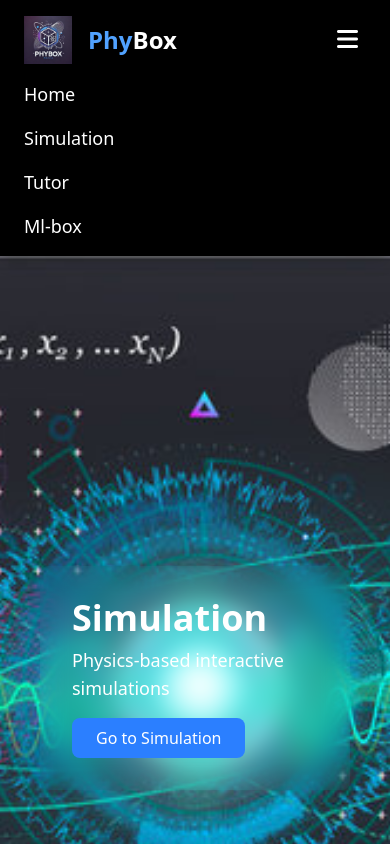
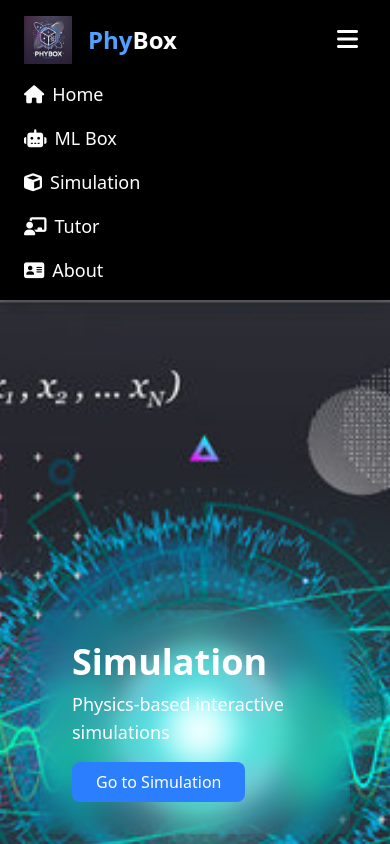
Before and after one commit to MaximumCell/My-FYP, a React (Vite) app: page / in a window 390 px wide. Both pictures are taken after a click on the button 347 px from the left and 40 px from the top of the page. Shown: the top 844 px of the page. Built offline with nearby package versions, Linux system fonts and the light colour scheme.

Commit message:
added silder aniamtion

```diff
--- a/src/App.jsx
+++ b/src/App.jsx
@@ -23,7 +23,7 @@ function App() {
         <section id="tutor" className="scroll-mt-25">
           <MathAI />
         </section>
-        <section id="About" className="scroll-mt-25">
+        <section id="About" className="scroll-mt-10">
           <About />
         </section>
         <Footer />
--- a/src/Header.jsx
+++ b/src/Header.jsx
@@ -1,8 +1,9 @@
-import React, { useState } from "react";
-import logo from "./assets/logo.jpg"
+import React, { useState, useEffect } from "react";
+import logo from "./assets/logo.jpg";
 
 const Header = () => {
   const [isMobileMenuOpen, setIsMobileMenuOpen] = useState(false);
+  const [isScrolled, setIsScrolled] = useState(false);
 
   const toggleMobileMenu = () => {
     setIsMobileMenuOpen(!isMobileMenuOpen);
@@ -15,13 +16,34 @@ const Header = () => {
     }
   };
 
+  // Add scroll event listener
+  useEffect(() => {
+    const handleScroll = () => {
+      if (window.scrollY > 50) {
+        setIsScrolled(true);
+      } else {
+        setIsScrolled(false);
+      }
+    };
+
+    window.addEventListener("scroll", handleScroll);
+    return () => window.removeEventListener("scroll", handleScroll);
+  }, []);
+
   return (
-    <header className="sticky top-0 z-50 w-full bg-black backdrop-blur-sm text-white shadow-lg">
+    <header
+      className={`sticky top-0 z-50 w-full ${
+        isScrolled ? "bg-black/90 backdrop-blur-sm" : "bg-black"
+      } text-white shadow-lg transition-all duration-300 bg-black `}
+    >
       <div className="container mx-auto px-6 py-4">
         <div className="flex justify-between items-center">
           {/* Logo */}
           <h1 className="font-montserrat text-2xl font-bold">
-            <a href="#" className="hover:opacity-80 transition-opacity duration-300 flex items-center">
+            <a
+              href="#"
+              className="hover:opacity-80 transition-opacity duration-300 flex items-center"
+            >
               <img src={logo} alt="Phy Box Logo" className="h-12 w-auto" />
               <span className="ml-4">
                 <span className="text-blue-400">Phy</span>
@@ -29,7 +51,6 @@ const Header = () => {
               </span>
             </a>
           </h1>
-
 
           {/* Desktop Navigation */}
           <div className="flex items-center gap-8">
@@ -91,24 +112,22 @@ const Header = () => {
                     <span className="absolute bottom-0 left-0 w-0 h-0.5 bg-blue-200 transition-all duration-300 group-hover:w-full"></span>
                   </a>
                 </li>
-
                 <li>
                   <a
-                    href="#tutor"
+                    href="#About"
                     onClick={(e) => {
                       e.preventDefault();
-                      scrollToSection("tutor");
+                      scrollToSection("About");
                     }}
                     className="text-lg font-medium hover:text-blue-200 transition-colors duration-300 relative group"
                   >
-                    <i class="fa-solid fa-address-card mr-2"></i>
+                    <i className="fa-solid fa-address-card mr-2"></i>
                     About
                     <span className="absolute bottom-0 left-0 w-0 h-0.5 bg-blue-200 transition-all duration-300 group-hover:w-full"></span>
                   </a>
                 </li>
               </ul>
             </nav>
-
           </div>
 
           {/* Mobile Menu Toggle */}
@@ -123,26 +142,32 @@ const Header = () => {
         </div>
 
         {/* Mobile Navigation Menu */}
-
         {isMobileMenuOpen && (
           <div className="lg:hidden mt-4 animate-menuSlideIn">
             <ul className="flex flex-col space-y-4">
-                  {["home", "simulation", "tutor", "ml-box"].map((section, index) => (
+              {[
+                { id: "home", icon: "fa-house", label: "Home" },
+                { id: "ml-box", icon: "fa-robot", label: "ML Box" },
+                { id: "simulation", icon: "fa-cube", label: "Simulation" },
+                { id: "tutor", icon: "fa-chalkboard-user", label: "Tutor" },
+                { id: "about", icon: "fa-address-card", label: "About" },
+              ].map((section, index) => (
                 <li
-                      key={section}
+                  key={section.id}
                   className="opacity-0 animate-menuItemFade"
                   style={{ animationDelay: `${index * 0.1}s` }}
                 >
                   <a
-                        href={`#${section}`}
+                    href={`#${section.id}`}
                     onClick={(e) => {
                       e.preventDefault();
-                          scrollToSection(section);
+                      scrollToSection(section.id);
                       toggleMobileMenu();
                     }}
                     className="block text-lg font-medium hover:text-blue-200 transition-all duration-300 transform hover:translate-x-2"
                   >
-                        {section.charAt(0).toUpperCase() + section.slice(1)}
+                    <i className={`fa-solid ${section.icon} mr-2`}></i>
+                    {section.label}
                   </a>
                 </li>
               ))}
@@ -150,8 +175,6 @@ const Header = () => {
           </div>
         )}
       </div>
-
-
     </header>
   );
 };
```
Lines whose indentation alone changed are shown as unchanged.
